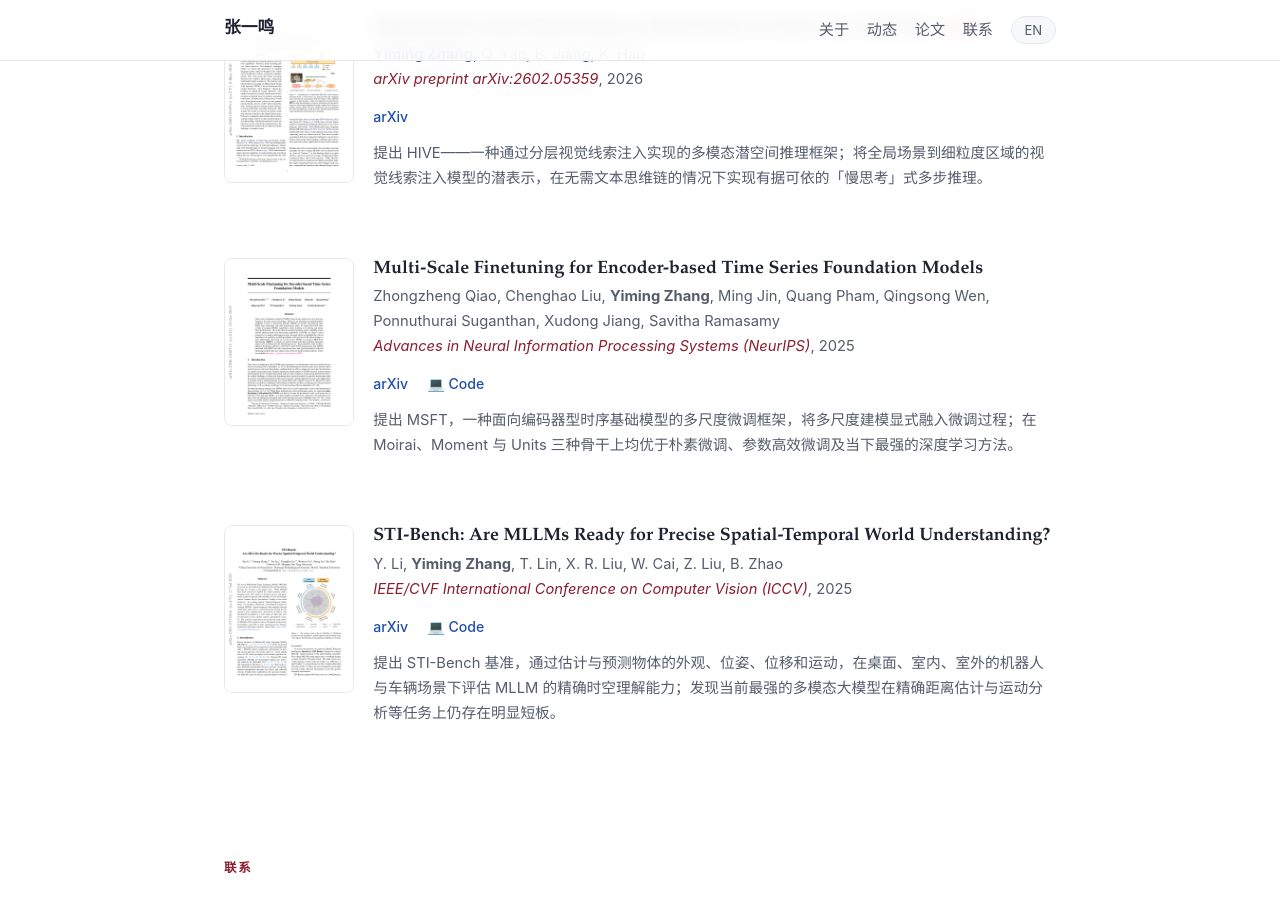
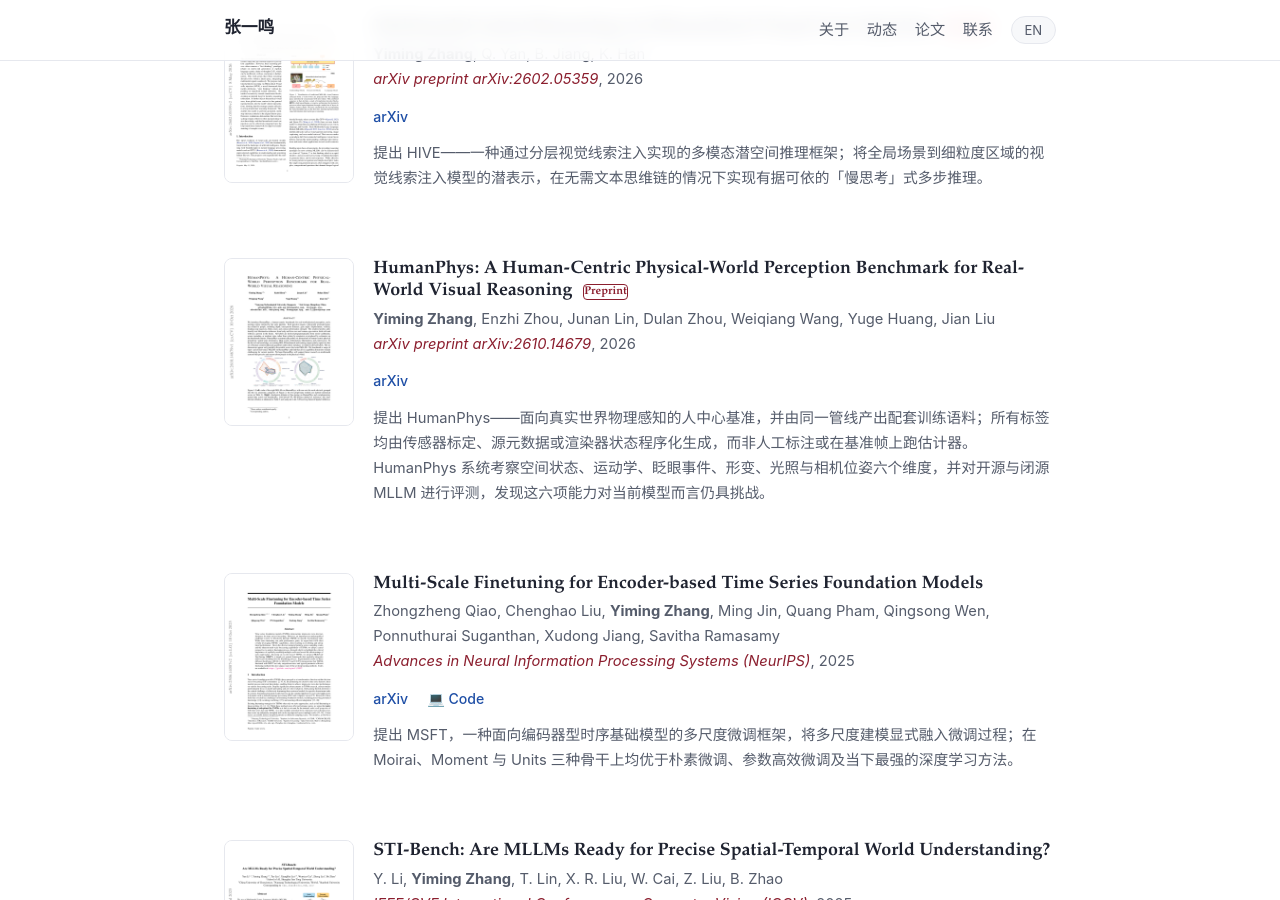
Before and after one commit to zhangym0213/zhangym0213.github.io, a Jekyll site: the page built from index.html, in a window 1280 px wide and 900 px high, scrolled down 959 px. Built offline with Jekyll 4.4.1, drawn with Linux system fonts in a browser that asks for light colours.

Commit message:
add: HumanPhys (arXiv:2610.14679) publication + first-page cover

```diff
--- a/_data/publications.yml
+++ b/_data/publications.yml
@@ -1,6 +1,17 @@
 # 论文 / Publications
 # 作者中的 "Yiming Zhang" / "张一鸣" 会自动加粗。
 # 排序按 year 倒序，同年按文件中的先后顺序。
+
+- title: "HumanPhys: A Human-Centric Physical-World Perception Benchmark for Real-World Visual Reasoning"
+  authors: "Yiming Zhang, Enzhi Zhou, Junan Lin, Dulan Zhou, Weiqiang Wang, Yuge Huang, Jian Liu"
+  thumb: "/assets/img/pubs/humanphys.png"
+  venue: "arXiv preprint arXiv:2610.14679"
+  year: 2026
+  highlight: "Preprint"
+  link: "https://arxiv.org/abs/2610.14679"
+  arxiv: "https://arxiv.org/abs/2610.14679"
+  abstract_en: "Introduces HumanPhys, a human-centric benchmark for real-world physical perception plus a companion training corpus produced by the same pipeline; all labels are derived programmatically from sensor calibration, source metadata, or renderer state rather than annotators or estimators. HumanPhys probes six dimensions—spatial state, kinematics, blink events, deformation, illumination, and camera pose—and benchmarks open- and closed-source MLLMs, finding all six dimensions remain challenging for current models."
+  abstract_zh: "提出 HumanPhys——面向真实世界物理感知的人中心基准，并由同一管线产出配套训练语料；所有标签均由传感器标定、源元数据或渲染器状态程序化生成，而非人工标注或在基准帧上跑估计器。HumanPhys 系统考察空间状态、运动学、眨眼事件、形变、光照与相机位姿六个维度，并对开源与闭源 MLLM 进行评测，发现这六项能力对当前模型而言仍具挑战。"
 
 - title: "Multimodal Latent Reasoning via Hierarchical Visual Cues Injection"
   authors: "Yiming Zhang, Q. Yan, B. Jiang, K. Han"
```
Also changed, not shown: assets/img/pubs/humanphys.png (added).
